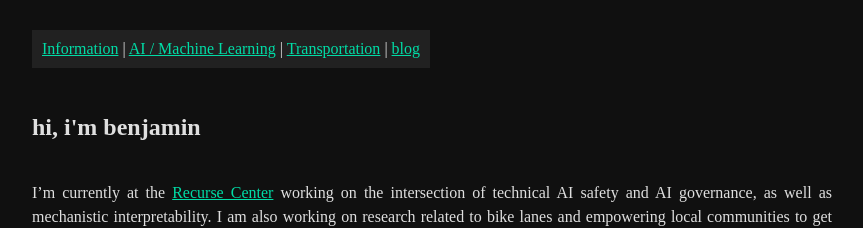
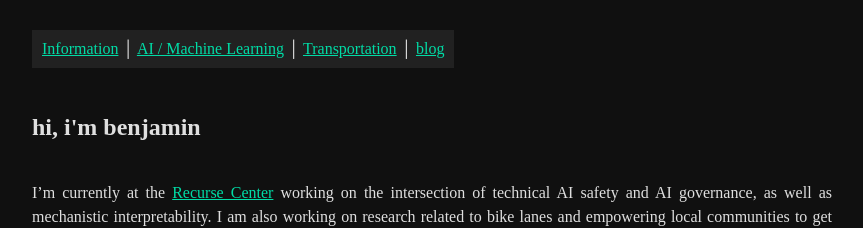
Before and after one commit to benarnav/benarnav.github.io, a Jekyll site: the page built from index.md, in a window 1280 px wide. Shown: the top 228 px of the page, without its empty margins (208-1071 px from the left). Built offline with Jekyll 4.4.1, drawn with Linux system fonts in a browser that asks for light colours.

Commit message:
update text

```diff
--- a/_includes/navbar.md
+++ b/_includes/navbar.md
@@ -1,7 +1,7 @@
 <div class="navbar">
-<a href="/">Information</a> |
-  <a href="/ai/">AI / Machine Learning</a> |
-  <a href="/transportation/">Transportation</a> |
+<a href="/">Information</a> │
+  <a href="/ai/">AI / Machine Learning</a> │
+  <a href="/transportation/">Transportation</a> │
   <a href="/blog/">blog</a>
 
 </div>
```
Also changed, not shown: README.md.
